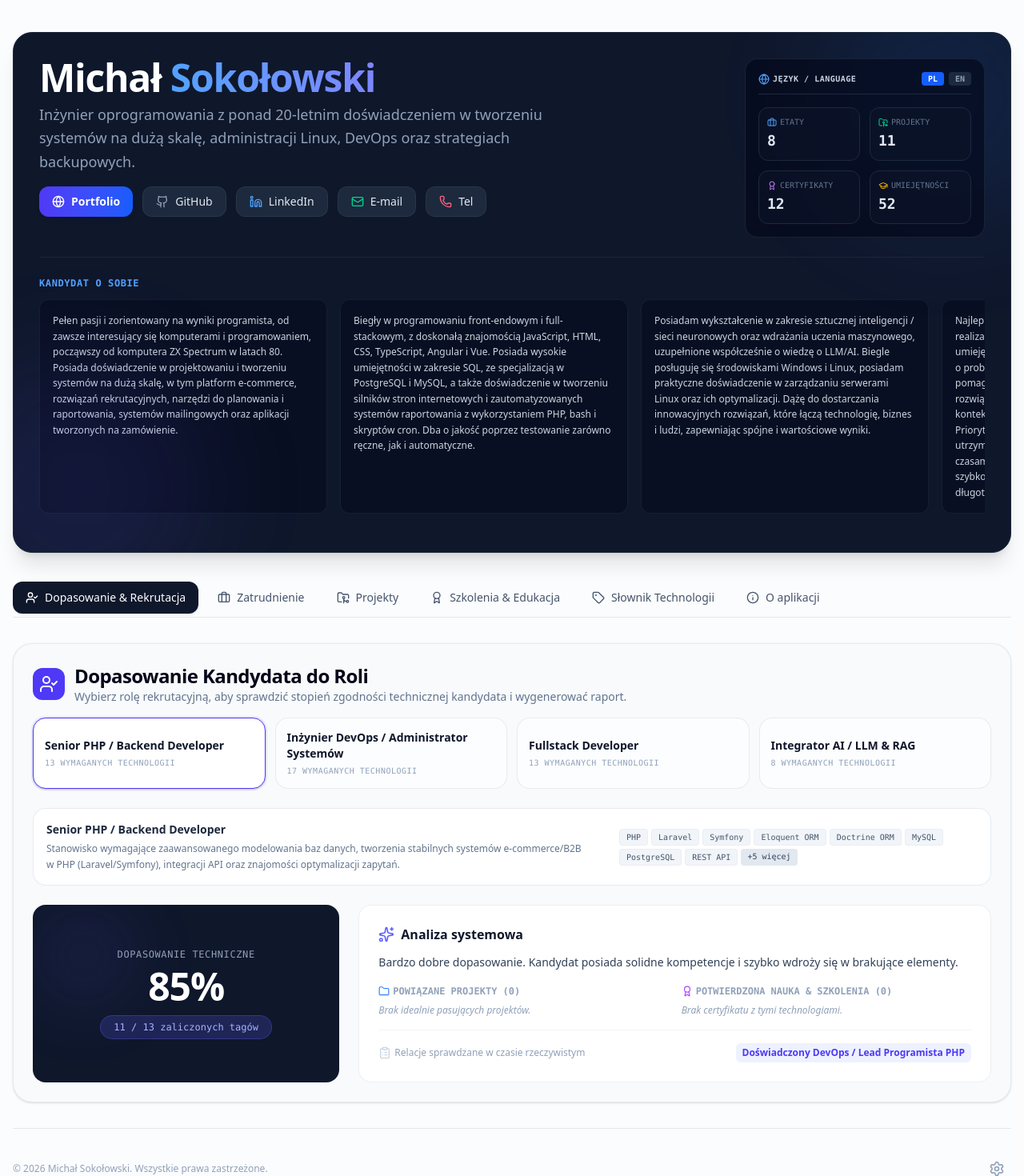
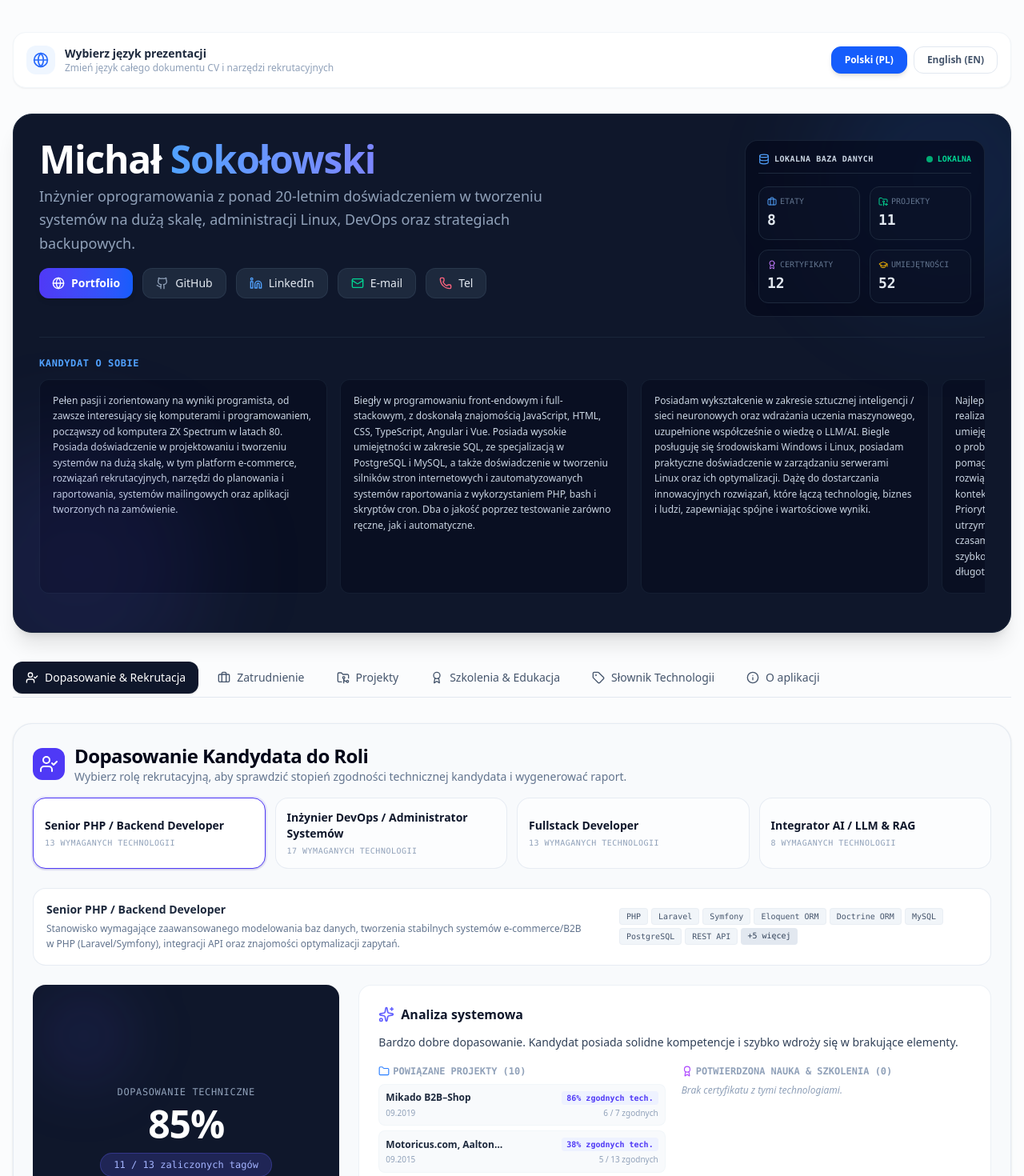
Before and after one commit to sokol-44/smart-cv-talentlens, a React (Vite) app: page / in a window 1280 px wide. Shown: the top 1470 px of the page at 80% size. Built offline with nearby package versions, Linux system fonts and the light colour scheme.

Commit message:
feat: implement language switcher and ui enhancements
Add a global language selector to the main interface, update the certificate display with technology tagging, and refine the local database status UI.

```diff
--- a/src/App.tsx
+++ b/src/App.tsx
@@ -29,6 +29,7 @@ import {
   CheckCircle,
   Info,
   Settings,
+  Globe,
 } from "lucide-react";
 
 import { initialCVData } from "./initialData";
@@ -504,6 +505,45 @@ export default function App() {
   return (
     <div className="min-h-screen bg-slate-50/50 text-slate-800 font-sans">
       <div className="max-w-7xl mx-auto px-4 py-6 md:py-10 space-y-8 print:p-0">
+        {/* Language selector block */}
+        <div className="flex flex-col sm:flex-row justify-between items-start sm:items-center bg-white border border-slate-100 p-4 rounded-2xl shadow-xs print:hidden gap-4">
+          <div className="flex items-center gap-3">
+            <div className="p-2 bg-blue-50 rounded-xl text-blue-600 shrink-0">
+              <Globe className="w-5 h-5 animate-pulse" />
+            </div>
+            <div>
+              <span className="text-sm font-bold text-slate-800 block">
+                {lang === "pl" ? "Wybierz język prezentacji" : "Select presentation language"}
+              </span>
+              <span className="text-xs text-slate-400 block font-sans">
+                {lang === "pl" ? "Zmień język całego dokumentu CV i narzędzi rekrutacyjnych" : "Change the language of the entire CV document and recruitment tools"}
+              </span>
+            </div>
+          </div>
+          <div className="flex gap-2 w-full sm:w-auto shrink-0">
+            <button
+              onClick={() => handleToggleLang("pl")}
+              className={`flex-1 sm:flex-none px-4 py-2 rounded-xl text-xs font-bold transition duration-200 cursor-pointer text-center ${
+                lang === "pl"
+                  ? "bg-blue-600 text-white shadow-md border border-blue-600"
+                  : "bg-white hover:bg-slate-50 text-slate-600 border border-slate-200"
+              }`}
+            >
+              Polski (PL)
+            </button>
+            <button
+              onClick={() => handleToggleLang("en")}
+              className={`flex-1 sm:flex-none px-4 py-2 rounded-xl text-xs font-bold transition duration-200 cursor-pointer text-center ${
+                lang === "en"
+                  ? "bg-blue-600 text-white shadow-md border border-blue-600"
+                  : "bg-white hover:bg-slate-50 text-slate-600 border border-slate-200"
+              }`}
+            >
+              English (EN)
+            </button>
+          </div>
+        </div>
+
         {/* Dynamic header and summary statistics card */}
         <Header
           person={cvData.person}
@@ -593,20 +633,6 @@ export default function App() {
             <Info className="w-4 h-4" />
             <span>{translate("O aplikacji", lang)}</span>
           </button>
-
-          {isAdmin && (
-            <button
-              onClick={() => setActiveTab("admin")}
-              className={`flex items-center gap-2 px-4 py-2.5 rounded-xl font-medium text-sm transition cursor-pointer shrink-0 ml-auto ${
-                activeTab === "admin"
-                  ? "bg-slate-900 text-white shadow-sm"
-                  : "text-indigo-650 bg-indigo-50/50 hover:bg-indigo-100/50"
-              }`}
-            >
-              <Database className="w-4 h-4" />
-              <span>{translate("Zarządzanie Bzą", lang)}</span>
-            </button>
-          )}
         </div>
 
         {/* Tab Contents */}
@@ -710,6 +736,7 @@ export default function App() {
                   setEditingEducation(edu);
                   setEditingEducationIndex(index);
                 }}
+                employment={cvData.employment}
               />
             </section>
           )}
@@ -738,7 +765,7 @@ export default function App() {
                 onResetDb={handleResetDb}
                 isDbModified={isDbModified}
                 lang={lang}
-                onVerifyPassword={verifyAdminPassword}
+                onBackToEdit={() => setActiveTab("match")}
               />
             </section>
           )}
--- a/src/components/CertificatesList.tsx
+++ b/src/components/CertificatesList.tsx
@@ -7,7 +7,7 @@
 
 import React, { useState, useMemo } from "react";
 import { Certificate, LocalBookmarks, LocalNotes } from "../types";
-import { Award, Calendar, Clock, Search, MessageSquare, Save, Settings, ShieldCheck, AlignLeft } from "lucide-react";
+import { Award, Calendar, Clock, Search, MessageSquare, Save, Settings, ShieldCheck, AlignLeft, Wrench } from "lucide-react";
 import { translate } from "../utils/translations";
 import { SupplementaryText } from "../utils/parentheses";
 
@@ -286,15 +286,21 @@ export const CertificatesList: React.FC<CertificatesListProps> = ({
 
               {/* Technologies / Tags */}
               {c.technologiesAndDuties && c.technologiesAndDuties.length > 0 && (
-                <div className="flex flex-wrap gap-1 mt-2 pt-2 border-t border-slate-50">
-                  {c.technologiesAndDuties.map((tech) => (
-                    <span
-                      key={tech}
-                      className="px-2 py-0.5 bg-purple-50 text-purple-700 rounded text-[10px] font-mono border border-purple-100/40"
-                    >
-                      {tech}
-                    </span>
-                  ))}
+                <div className="mt-4 pt-3 border-t border-slate-100">
+                  <h4 className="text-[10px] font-mono text-slate-400 font-bold uppercase tracking-wider mb-2 flex items-center gap-1">
+                    <Wrench className="w-3.5 h-3.5 text-slate-400" />
+                    {translate("Omawiane technologie", lang)}
+                  </h4>
+                  <div className="flex flex-wrap gap-1.5">
+                    {c.technologiesAndDuties.map((tech) => (
+                      <div
+                        key={tech}
+                        className="inline-flex items-center gap-1 px-2.5 py-0.5 bg-slate-100 hover:bg-indigo-50 hover:text-indigo-900 text-slate-600 rounded text-[10px] font-mono border border-slate-200/50 transition-colors"
+                      >
+                        <span>{translate(tech, lang)}</span>
+                      </div>
+                    ))}
+                  </div>
                 </div>
               )}
             </div>
--- a/src/components/EducationAndHobbies.tsx
+++ b/src/components/EducationAndHobbies.tsx
@@ -6,8 +6,8 @@
  */
 
 import React, { useState } from "react";
-import { Education } from "../types";
-import { GraduationCap, Calendar, BookOpen, Compass, ShieldCheck, Edit3, Save, X } from "lucide-react";
+import { Education, Employment } from "../types";
+import { GraduationCap, Calendar, BookOpen, Compass, ShieldCheck, Edit3, Save, X, Wrench } from "lucide-react";
 import { translate } from "../utils/translations";
 import { SupplementaryText } from "../utils/parentheses";
 
@@ -26,6 +26,7 @@ interface EducationAndHobbiesProps {
   onEditEducation?: (edu: Education, index: number) => void;
   selectedYearFilter?: string;
   onYearFilterChange?: (year: string) => void;
+  employment?: Employment[];
 }
 
 /**
@@ -42,6 +43,7 @@ export const EducationAndHobbies: React.FC<EducationAndHobbiesProps> = ({
   isAdmin = false,
   onSavePasje,
   onEditEducation,
+  employment = [],
 }) => {
   const [isEditingPasje, setIsEditingPasje] = useState(false);
   const [pasjePl, setPasjePl] = useState(pasje?.pl || "Pozazawodowe pasje Michała, od gier RPG, żeglarstwa po mikroelektronikę i ogrodnictwo.");
@@ -74,7 +76,13 @@ export const EducationAndHobbies: React.FC<EducationAndHobbiesProps> = ({
         </h2>
 
         <div className="space-y-4">
-          {education.map((edu, idx) => (
+          {education.map((edu, idx) => {
+            const matchingEmpTechs = employment
+              .filter((emp) => emp.company.trim() === edu.institution.trim())
+              .flatMap((emp) => emp.technologies || []);
+            const uniqueMatchingTechs = Array.from(new Set(matchingEmpTechs));
+
+            return (
               <div
                 key={idx}
                 className="bg-white p-5 rounded-2xl border border-slate-100 shadow-xs hover:shadow-sm transition animate-fade-in"
@@ -125,8 +133,28 @@ export const EducationAndHobbies: React.FC<EducationAndHobbiesProps> = ({
                     </div>
                   </div>
                 )}
+
+                {uniqueMatchingTechs.length > 0 && (
+                  <div className="mt-4 pt-3 border-t border-slate-100">
+                    <h4 className="text-[10px] font-mono text-slate-400 font-bold uppercase tracking-wider mb-2 flex items-center gap-1">
+                      <Wrench className="w-3.5 h-3.5 text-slate-400" />
+                      {translate("Omawiane technologie", lang)}
+                    </h4>
+                    <div className="flex flex-wrap gap-1.5">
+                      {uniqueMatchingTechs.map((tech) => (
+                        <div
+                          key={tech}
+                          className="inline-flex items-center gap-1 px-2.5 py-0.5 bg-slate-100 hover:bg-indigo-50 hover:text-indigo-900 text-slate-600 rounded text-[10px] font-mono border border-slate-200/50 transition-colors"
+                        >
+                          <span>{translate(tech, lang)}</span>
                         </div>
                       ))}
+                    </div>
+                  </div>
+                )}
+              </div>
+            );
+          })}
         </div>
       </div>
 
--- a/src/components/Header.tsx
+++ b/src/components/Header.tsx
@@ -7,7 +7,7 @@
 
 import React from "react";
 import { Person, Employment, Project, Certificate, Skill } from "../types";
-import { Github, Linkedin, Briefcase, Award, FolderGit2, GraduationCap, RefreshCw, Globe, Mail, Phone, Edit3 } from "lucide-react";
+import { Github, Linkedin, Briefcase, Award, FolderGit2, GraduationCap, RefreshCw, Globe, Mail, Phone, Edit3, Database } from "lucide-react";
 import { translate } from "../utils/translations";
 import { SupplementaryText } from "../utils/parentheses";
 
@@ -217,30 +217,18 @@ export const Header: React.FC<HeaderProps> = ({
           </div>
         </div>
 
-        {/* Local DB Status Panel with Language Selector Above Statistics */}
+        {/* Local DB Status Panel with Statistics */}
         <div className="bg-slate-950/60 border border-slate-800/80 p-4 rounded-2xl w-full md:w-auto md:min-w-[300px]">
           <div className="flex items-center justify-between gap-3 text-xs font-mono text-slate-400 mb-4 border-b border-slate-800 pb-2.5">
-            <span className="flex items-center gap-1 text-slate-300 font-semibold uppercase tracking-wider text-[10px]">
-              <Globe className="w-3.5 h-3.5 text-blue-400" />
-              <span>{translate("Język / Language", lang)}</span>
+            <span className="flex items-center gap-1.5 text-slate-300 font-semibold uppercase tracking-wider text-[10px]">
+              <Database className="w-3.5 h-3.5 text-blue-400" />
+              <span>{lang === "pl" ? "Lokalna Baza Danych" : "Local Database"}</span>
             </span>
-            <div className="flex gap-1.5">
-              <button
-                onClick={() => onToggleLang?.("pl")}
-                className={`px-2 py-0.5 rounded text-[10px] font-bold cursor-pointer transition ${
-                  lang === "pl" ? "bg-blue-600 text-white" : "bg-slate-800 hover:bg-slate-700 text-slate-400"
-                }`}
-              >
-                PL
-              </button>
-              <button
-                onClick={() => onToggleLang?.("en")}
-                className={`px-2 py-0.5 rounded text-[10px] font-bold cursor-pointer transition ${
-                  lang === "en" ? "bg-blue-600 text-white" : "bg-slate-800 hover:bg-slate-700 text-slate-400"
-                }`}
-              >
-                EN
-              </button>
+            <div className="flex items-center gap-1.5">
+              <span className="w-2 h-2 rounded-full bg-emerald-500 animate-pulse" />
+              <span className="text-[10px] font-bold text-emerald-400 uppercase">
+                {lang === "pl" ? "Lokalna" : "Local"}
+              </span>
             </div>
           </div>
 
--- a/src/components/LocalDbAdmin.tsx
+++ b/src/components/LocalDbAdmin.tsx
@@ -7,7 +7,7 @@
 
 import React, { useState, useRef } from "react";
 import { CVData } from "../types";
-import { Database, Upload, Download, CheckCircle, AlertCircle, Eye, Lock } from "lucide-react";
+import { Database, Upload, Download, CheckCircle, AlertCircle, Eye, Lock, ArrowLeft } from "lucide-react";
 import { translate } from "../utils/translations";
 
 /**
@@ -21,7 +21,7 @@ interface LocalDbAdminProps {
   onResetDb: () => void;
   isDbModified: boolean;
   lang: "pl" | "en";
-  onVerifyPassword: (password: string) => Promise<boolean>;
+  onBackToEdit: () => void;
 }
 
 /**
@@ -38,28 +38,11 @@ export const LocalDbAdmin: React.FC<LocalDbAdminProps> = ({
   onResetDb,
   isDbModified,
   lang,
-  onVerifyPassword,
+  onBackToEdit,
 }) => {
   const [activeTable, setActiveTable] = useState<"employment" | "projects" | "certificates" | "skills">("employment");
   const [importStatus, setImportStatus] = useState<{ type: "success" | "error"; message: string } | null>(null);
   const fileInputRef = useRef<HTMLInputElement>(null);
-
-  // Password authorization state
-  const [password, setPassword] = useState("");
-  const [isAuthenticated, setIsAuthenticated] = useState(false);
-  const [passError, setPassError] = useState("");
-
-  const handleLogin = async (e: React.FormEvent) => {
-    e.preventDefault();
-    const isOk = await onVerifyPassword(password);
-    /* if block comment: sets authenticated status if the security check passes */
-    if (isOk) {
-      setIsAuthenticated(true);
-      setPassError("");
-    } else {
-      setPassError(lang === "pl" ? "Niepoprawne hasło!" : "Incorrect password!");
-    }
-  };
 
   // Download DB as JSON
   const handleExportJson = () => {
@@ -120,53 +103,6 @@ export const LocalDbAdmin: React.FC<LocalDbAdminProps> = ({
     fileInputRef.current?.click();
   };
 
-  if (!isAuthenticated) {
-    return (
-      <div className="bg-slate-900 text-slate-100 rounded-3xl p-8 border border-slate-800 shadow-xl max-w-md mx-auto text-center my-12" id="db-admin-login-container">
-        <div className="w-16 h-16 bg-indigo-500/10 rounded-full flex items-center justify-center mx-auto mb-4 border border-indigo-500/20">
-          <Lock className="w-8 h-8 text-indigo-400" />
-        </div>
-        <h3 className="text-xl font-bold text-white mb-2">{translate("Panel Administracyjny", lang)}</h3>
-        <p className="text-xs text-slate-400 mb-6 leading-relaxed">
-          {lang === "pl"
-            ? "Dostęp do bazy danych wymaga autoryzacji lokalnego administratora."
-            : "Database access requires local administrator authorization."}
-        </p>
-
-        <form onSubmit={handleLogin} className="space-y-4">
-          <div className="text-left font-sans">
-            <label className="block text-[10px] font-bold text-slate-500 uppercase mb-1.5 tracking-wider font-mono">
-              {lang === "pl" ? "Hasło administratora (domyślne: admin)" : "Admin password (default: admin)"}
-            </label>
-            <input
-              type="password"
-              value={password}
-              onChange={(e) => setPassword(e.target.value)}
-              placeholder="••••••••"
-              className="w-full px-4 py-2.5 bg-slate-950 border border-slate-800 rounded-xl text-sm focus:outline-none focus:ring-2 focus:ring-indigo-500 text-white font-mono placeholder-slate-700"
-              autoFocus
-            />
-          </div>
-
-          {passError && (
-            <p className="text-xs text-red-400 flex items-center gap-1.5 justify-center font-mono">
-              <AlertCircle className="w-3.5 h-3.5" />
-              <span>{passError}</span>
-            </p>
-          )}
-
-          <button
-            type="submit"
-            className="w-full py-2.5 bg-indigo-600 hover:bg-indigo-700 text-white text-xs font-semibold rounded-xl transition cursor-pointer flex items-center justify-center gap-1.5"
-          >
-            <Lock className="w-3.5 h-3.5" />
-            <span>{lang === "pl" ? "Autoryzuj" : "Authorize"}</span>
-          </button>
-        </form>
-      </div>
-    );
-  }
-
   return (
     <div className="bg-slate-900 text-slate-100 rounded-3xl p-6 border border-slate-800 shadow-xl" id="db-admin-panel-container">
       <div className="flex flex-col md:flex-row md:items-center justify-between gap-4 mb-6 pb-4 border-b border-slate-800">
@@ -184,6 +120,14 @@ export const LocalDbAdmin: React.FC<LocalDbAdminProps> = ({
 
         {/* Export / Import actions */}
         <div className="flex flex-wrap gap-2 shrink-0">
+          <button
+            onClick={onBackToEdit}
+            className="flex items-center gap-1.5 px-3.5 py-1.5 bg-slate-800 hover:bg-slate-700 text-slate-200 text-xs font-semibold rounded-xl border border-slate-700 transition cursor-pointer"
+            id="back-to-edit-btn"
+          >
+            <ArrowLeft className="w-3.5 h-3.5 text-blue-400" />
+            <span>{lang === "pl" ? "Powrót do edycji" : "Back to edit"}</span>
+          </button>
           <input
             type="file"
             ref={fileInputRef}
--- a/src/components/RecruiterMatch.tsx
+++ b/src/components/RecruiterMatch.tsx
@@ -86,12 +86,12 @@ export const RecruiterMatch: React.FC<RecruiterMatchProps> = ({ cvData, lang })
     const certificates = cvData.certificates || [];
     const skills = cvData.skills || [];
 
-    // 1. Check matching projects and calculate compatibility percentage for each
+    // 1. Check matching projects and calculate compatibility percentage for each (out of technologies used in the project)
     const matchingProjects = projects
       .map((p) => {
-        const pTechs = p && p.technologie ? p.technologie : [];
+        const pTechs = p && p.technologies ? p.technologies : [];
         const matchCount = pTechs.filter((tech) => tagsLower.includes(tech.toLowerCase())).length;
-        const pct = activeTags.length > 0 ? Math.round((matchCount / activeTags.length) * 100) : 0;
+        const pct = pTechs.length > 0 ? Math.round((matchCount / pTechs.length) * 100) : 0;
         return {
           ...p,
           matchCount,
@@ -99,7 +99,7 @@ export const RecruiterMatch: React.FC<RecruiterMatchProps> = ({ cvData, lang })
         };
       })
       .filter((p) => p.matchCount > 0)
-      .sort((a, b) => b.pct - a.pct || b.matchCount - a.matchCount);
+      .sort((a, b) => b.matchCount - a.matchCount || b.pct - a.pct);
 
     // 2. Check matching jobs
     const matchingJobs = employment.filter((j) =>
@@ -264,12 +264,12 @@ export const RecruiterMatch: React.FC<RecruiterMatchProps> = ({ cvData, lang })
                         <div className="flex items-center justify-between">
                           <span className="font-semibold text-slate-800 truncate max-w-[150px]">{p.name}</span>
                           <span className="text-[10px] font-mono font-bold text-indigo-600 bg-indigo-50 px-1.5 py-0.5 rounded">
-                            {p.pct}% {lang === "pl" ? "zgodności" : "match"}
+                            {p.pct}% {lang === "pl" ? "zgodnych tech." : "tech match"}
                           </span>
                         </div>
                         <div className="text-[10px] text-slate-400 flex items-center justify-between">
                           <span>{p.date?.start || ""}</span>
-                          <span>{p.matchCount} / {activeTags.length} {lang === "pl" ? "tagów" : "tags"}</span>
+                          <span>{p.matchCount} / {p.technologies?.length || 0} {lang === "pl" ? "zgodnych" : "matched"}</span>
                         </div>
                       </div>
                     ))}
--- a/src/utils/translations.ts
+++ b/src/utils/translations.ts
@@ -186,6 +186,8 @@ export const staticTranslations: Record<string, string> = {
   "obowiązki i zadania": "responsibilities and tasks",
   "Wykorzystane technologie": "Technologies used",
   "wykorzystane technologie": "technologies used",
+  "Omawiane technologie": "Covered technologies",
+  "omawiane technologie": "covered technologies",
   "Szkolenia": "Training sessions",
   "Poziom": "Level",
   "Dodaj komentarz (tooltip) do tego elementu": "Add comment (tooltip) to this item",
```
Lines whose indentation alone changed are shown as unchanged.
